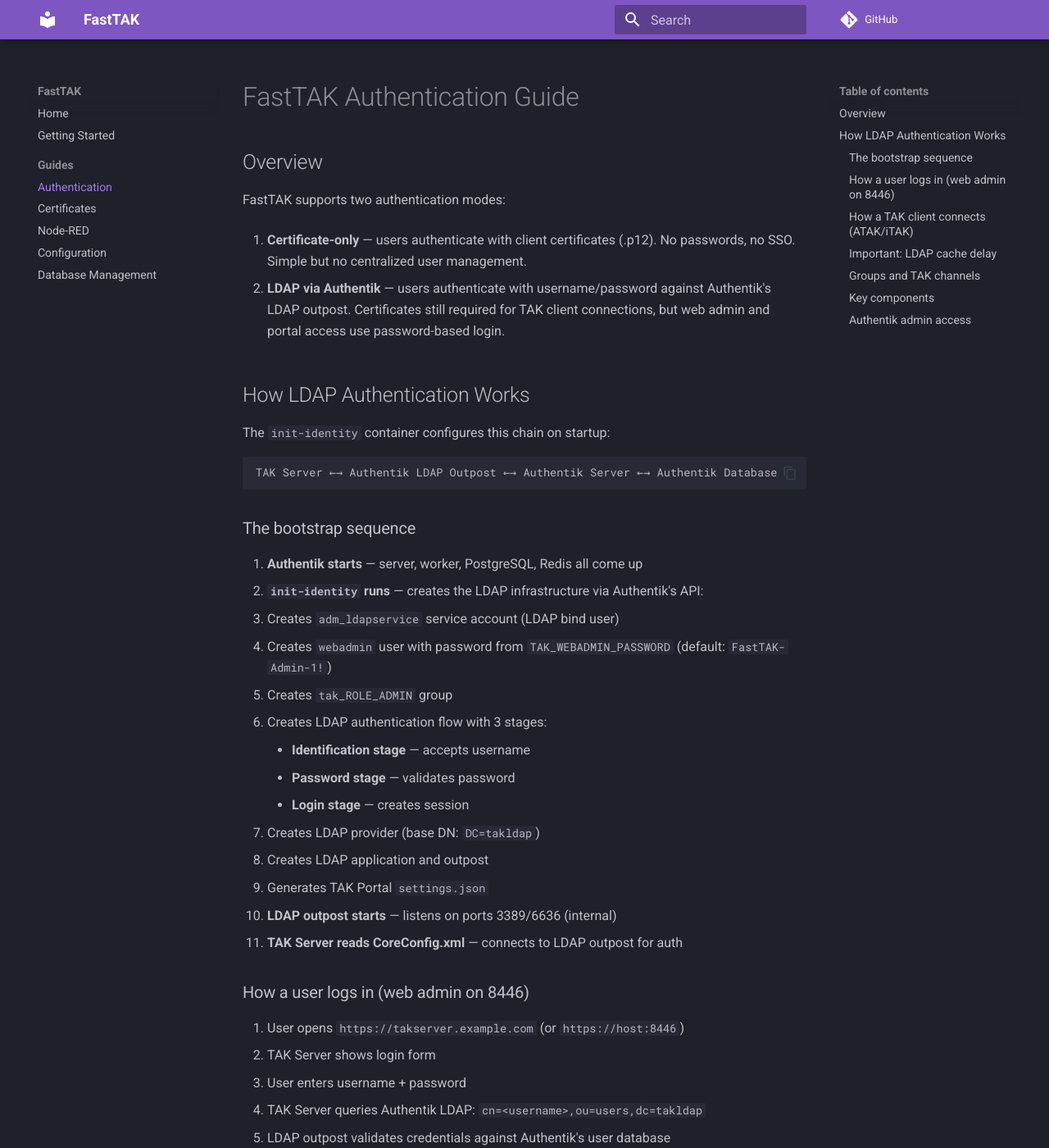
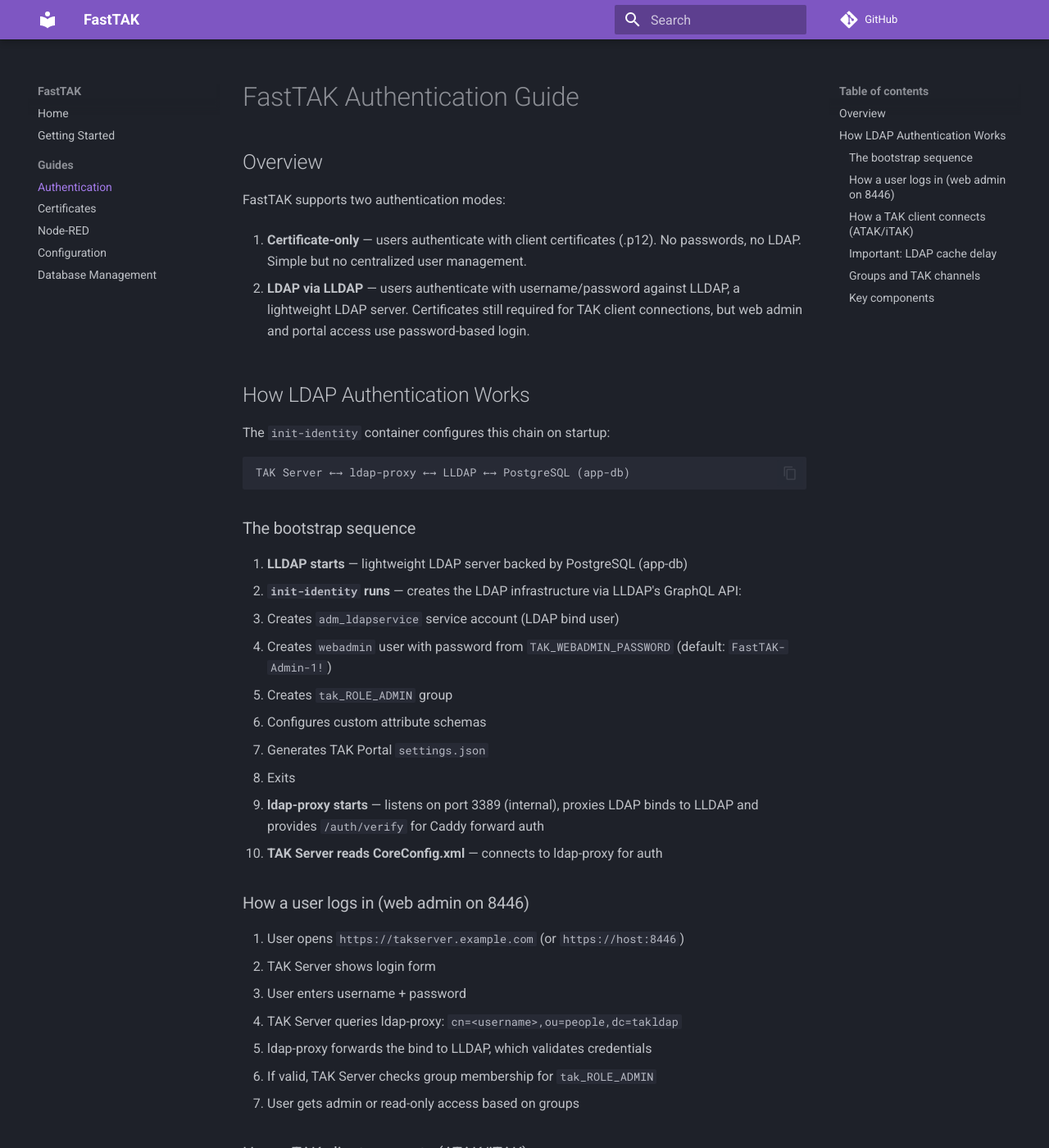
Before and after one commit to pounde/FastTAK, an MkDocs documentation site: the page built from docs/authentication.md, in a window 1280 px wide and 1400 px high. Shown: the whole window at 82% size. Built offline with MkDocs 1.6.1 and Material for MkDocs 9.7.7, drawn with Linux system fonts in a browser that asks for light colours; comment, search, counter and statistics services are not loaded; some of the changed text lies outside the part shown.

Commit message:
docs: update documentation for LLDAP replacement

````diff
--- a/docs/authentication.md
+++ b/docs/authentication.md
@@ -4,42 +4,38 @@
 
 FastTAK supports two authentication modes:
 
-1. **Certificate-only** — users authenticate with client certificates (.p12). No passwords, no SSO. Simple but no centralized user management.
+1. **Certificate-only** — users authenticate with client certificates (.p12). No passwords, no LDAP. Simple but no centralized user management.
 
-2. **LDAP via Authentik** — users authenticate with username/password against Authentik's LDAP outpost. Certificates still required for TAK client connections, but web admin and portal access use password-based login.
+2. **LDAP via LLDAP** — users authenticate with username/password against LLDAP, a lightweight LDAP server. Certificates still required for TAK client connections, but web admin and portal access use password-based login.
 
 ## How LDAP Authentication Works
 
 The `init-identity` container configures this chain on startup:
 
 ```
-TAK Server ←→ Authentik LDAP Outpost ←→ Authentik Server ←→ Authentik Database
+TAK Server ←→ ldap-proxy ←→ LLDAP ←→ PostgreSQL (app-db)
 ```
 
 ### The bootstrap sequence
 
-1. **Authentik starts** — server, worker, PostgreSQL, Redis all come up
-2. **`init-identity` runs** — creates the LDAP infrastructure via Authentik's API:
+1. **LLDAP starts** — lightweight LDAP server backed by PostgreSQL (app-db)
+2. **`init-identity` runs** — creates the LDAP infrastructure via LLDAP's GraphQL API:
    - Creates `adm_ldapservice` service account (LDAP bind user)
    - Creates `webadmin` user with password from `TAK_WEBADMIN_PASSWORD` (default: `FastTAK-Admin-1!`)
    - Creates `tak_ROLE_ADMIN` group
-   - Creates LDAP authentication flow with 3 stages:
-     - **Identification stage** — accepts username
-     - **Password stage** — validates password
-     - **Login stage** — creates session
-   - Creates LDAP provider (base DN: `DC=takldap`)
-   - Creates LDAP application and outpost
+   - Configures custom attribute schemas
    - Generates TAK Portal `settings.json`
-3. **LDAP outpost starts** — listens on ports 3389/6636 (internal)
-4. **TAK Server reads CoreConfig.xml** — connects to LDAP outpost for auth
+   - Exits
+3. **ldap-proxy starts** — listens on port 3389 (internal), proxies LDAP binds to LLDAP and provides `/auth/verify` for Caddy forward auth
+4. **TAK Server reads CoreConfig.xml** — connects to ldap-proxy for auth
 
 ### How a user logs in (web admin on 8446)
 
 1. User opens `https://takserver.example.com` (or `https://host:8446`)
 2. TAK Server shows login form
 3. User enters username + password
-4. TAK Server queries Authentik LDAP: `cn=<username>,ou=users,dc=takldap`
-5. LDAP outpost validates credentials against Authentik's user database
+4. TAK Server queries ldap-proxy: `cn=<username>,ou=people,dc=takldap`
+5. ldap-proxy forwards the bind to LLDAP, which validates credentials
 6. If valid, TAK Server checks group membership for `tak_ROLE_ADMIN`
 7. User gets admin or read-only access based on groups
 
@@ -60,24 +56,20 @@
 
 ### Groups and TAK channels
 
-| Authentik Group | TAK Channel | Who sees it |
+| LLDAP Group | TAK Channel | Who sees it |
 |----------------|-------------|-------------|
 | `tak_ROLE_ADMIN` | (admin access) | Admin users |
 | `tak_team1` | `team1` | Users in group |
 | `tak_fires` | `fires` | Users in group |
 
-Only groups with the `tak_` prefix appear as TAK channels. Create groups in Authentik (or TAK Portal), then assign users.
+Only groups with the `tak_` prefix appear as TAK channels. Create groups in LLDAP (or TAK Portal), then assign users.
 
 ### Key components
 
 | Component | What it does | Runs on |
 |-----------|-------------|---------|
-| `authentik-server` | SSO provider, user database, admin UI | Port 9000 (internal) |
-| `authentik-ldap` | LDAP protocol frontend for Authentik | Ports 3389, 6636 (internal) |
-| `init-identity` | One-shot bootstrap of LDAP config | Exits after setup |
-| `adm_ldapservice` | Service account TAK Server uses to query LDAP | Authentik user |
+| `lldap` | Lightweight LDAP server (Rust), user directory, GraphQL management API | Port 3890 (internal) |
+| `ldap-proxy` | LDAP proxy with enrollment token interception, forward auth endpoint | Port 3389 (internal) |
+| `init-identity` | One-shot bootstrap of LDAP users, groups, and schemas via GraphQL | Exits after setup |
+| `adm_ldapservice` | Service account TAK Server uses to query LDAP | LLDAP user |
 | `CoreConfig.xml` | TAK Server config with LDAP connection details | `/opt/tak/` |
-
-### Authentik admin access
-
-Authentik's admin UI is at `https://auth.example.com` (or whatever `AUTHENTIK_SUBDOMAIN` is set to). Login with `akadmin` and the `AUTHENTIK_ADMIN_PASSWORD` from `.env`.
````
Also changed, not shown: CONTRIBUTING.md (+2 -2 lines), README.md (+17 -48 lines), docs/certificates.md (+5 -5 lines), docs/configuration.md (+2 -3 lines), docs/decisions.md (+2 -0 lines), docs/index.md (+2 -2 lines), docs/quickstart-walkthrough.md (+7 -20 lines).
